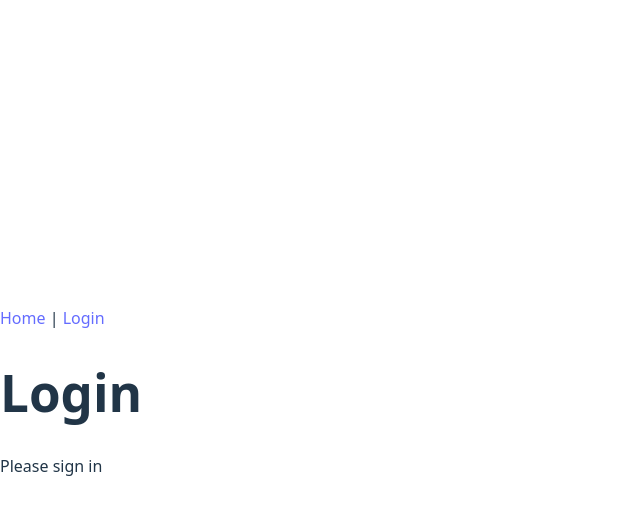
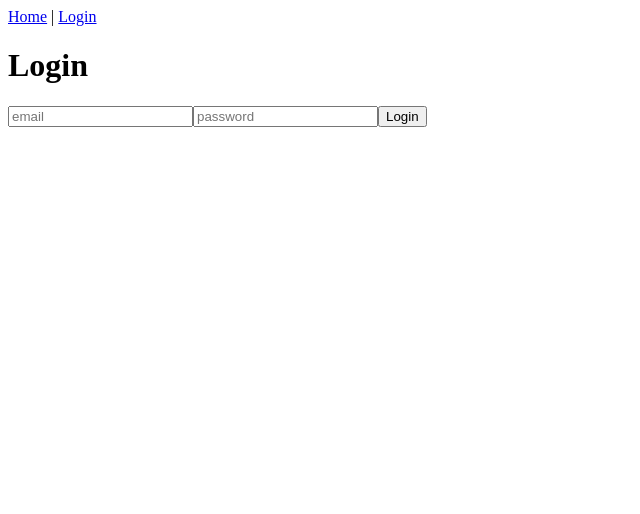
Before and after one commit to dpserretti/crypto-observability-web, a React (Vite) app: page /login in a window 1280 px wide. Shown: the top 514 px of the page, without its empty margins (0-640 px from the left). Built offline with nearby package versions, Linux system fonts and the light colour scheme.

Commit message:
feat: introduce auth context, provider and protected routes

```diff
--- a/src/app/App.tsx
+++ b/src/app/App.tsx
@@ -1,6 +1,11 @@
 import { RouterProvider } from 'react-router-dom'
 import { router } from './router'
+import { AppProviders } from './providers'
 
 export function App() {
-  return <RouterProvider router={router} />
+  return (
+    <AppProviders>
+      <RouterProvider router={router} />
+    </AppProviders>
+  )
 }
--- a/src/app/providers.tsx
+++ b/src/app/providers.tsx
@@ -0,0 +1,14 @@
+import { ReactNode } from 'react'
+import { AuthProvider } from '../features/auth/auth.provider'
+
+type Props = {
+  children: ReactNode
+}
+
+export function Providers({ children }: Props) {
+  return (
+    <AuthProvider>
+      {children}
+    </AuthProvider>
+  )
+}
--- a/src/app/router.tsx
+++ b/src/app/router.tsx
@@ -2,6 +2,7 @@ import { createBrowserRouter } from 'react-router-dom'
 import { MainLayout } from '../layouts/MainLayout'
 import { HomePage } from '../pages/HomePage'
 import { LoginPage } from '../pages/LoginPage'
+import { ProtectedRoutes } from '../features/auth/ProtectedRoutes'
 
 export const router = createBrowserRouter([
   {
@@ -9,7 +10,11 @@ export const router = createBrowserRouter([
     children: [
       {
         path: '/',
-        element: <HomePage />,
+        element: (
+          <ProtectedRoutes>
+            <HomePage />
+          </ProtectedRoutes>
+        ),
       },
       {
         path: '/login',
--- /dev/null
+++ b/src/features/auth/ProtectedRoutes.tsx
@@ -0,0 +1,12 @@
+import { Navigate } from 'react-router-dom'
+import { useAuth } from './useAuth'
+
+export function ProtectedRoutes({ children }: { children: JSX.Element }) {
+  const { isAuthenticated } = useAuth()
+
+  if (!isAuthenticated) {
+    return <Navigate to="/login" replace />
+  }
+
+  return children
+}
--- /dev/null
+++ b/src/features/auth/auth.context.ts
@@ -0,0 +1,9 @@
+import { createContext } from 'react'
+
+export type AuthContextType = {
+  isAuthenticated: boolean
+  login: () => void
+  logout: () => void
+}
+
+export const AuthContext = createContext<AuthContextType | null>(null)
--- /dev/null
+++ b/src/features/auth/auth.provider.tsx
@@ -0,0 +1,19 @@
+import { ReactNode, useState } from 'react'
+import { AuthContext } from './auth.context'
+
+type Props = {
+  children: ReactNode
+}
+
+export function AuthProvider({ children }: Props) {
+  const [isAuthenticated, setIsAuthenticated] = useState(false)
+
+  const login = () => setIsAuthenticated(true)
+  const logout = () => setIsAuthenticated(false)
+
+  return (
+    <AuthContext.Provider value={{ isAuthenticated, login, logout }}>
+      {children}
+    </AuthContext.Provider>
+  )
+}
--- /dev/null
+++ b/src/features/auth/useAuth.tsx
@@ -0,0 +1,12 @@
+import { useContext } from 'react'
+import { AuthContext } from './auth.context'
+
+export function useAuth() {
+  const context = useContext(AuthContext)
+
+  if (!context) {
+    throw new Error('useAuth must be used within AuthProvider')
+  }
+
+  return context
+}
--- a/src/main.tsx
+++ b/src/main.tsx
@@ -1,10 +1,13 @@
 import React from 'react'
 import ReactDOM from 'react-dom/client'
-import './index.css'
-import { App } from './app/App'
+import { Providers } from '../src/app/providers'
+import { RouterProvider } from 'react-router-dom'
+import { router } from '../src/app/router'
 
 ReactDOM.createRoot(document.getElementById('root')!).render(
   <React.StrictMode>
-    <App />
-  </React.StrictMode>,
+    <Providers>
+      <RouterProvider router={router} />
+    </Providers>
+  </React.StrictMode>
 )
--- a/src/pages/LoginPage.tsx
+++ b/src/pages/LoginPage.tsx
@@ -1,8 +1,47 @@
+import { useState } from 'react'
+import { useNavigate } from 'react-router-dom'
+import { useAuth } from '../features/auth/useAuth'
+
 export function LoginPage() {
-    return (
-      <>
-        <h1>Login</h1>
-        <p>Please sign in</p>
-      </>
-    )
+  const { login } = useAuth()
+  const navigate = useNavigate()
+
+  const [email, setEmail] = useState('')
+  const [password, setPassword] = useState('')
+  const [error, setError] = useState<string | null>(null)
+
+  async function handleSubmit(e: React.FormEvent) {
+    e.preventDefault()
+
+    try {
+      await login(email, password)
+      navigate('/')
+    } catch {
+      setError('Invalid credentials')
+    }
   }
+
+  return (
+    <form onSubmit={handleSubmit}>
+      <h1>Login</h1>
+
+      {error && <p style={{ color: 'red' }}>{error}</p>}
+
+      <input
+        type="email"
+        placeholder="email"
+        value={email}
+        onChange={(e) => setEmail(e.target.value)}
+      />
+
+      <input
+        type="password"
+        placeholder="password"
+        value={password}
+        onChange={(e) => setPassword(e.target.value)}
+      />
+
+      <button type="submit">Login</button>
+    </form>
+  )
+}
```
Also changed, not shown: src/features/auth/types.ts (added, +11 -0 lines).
